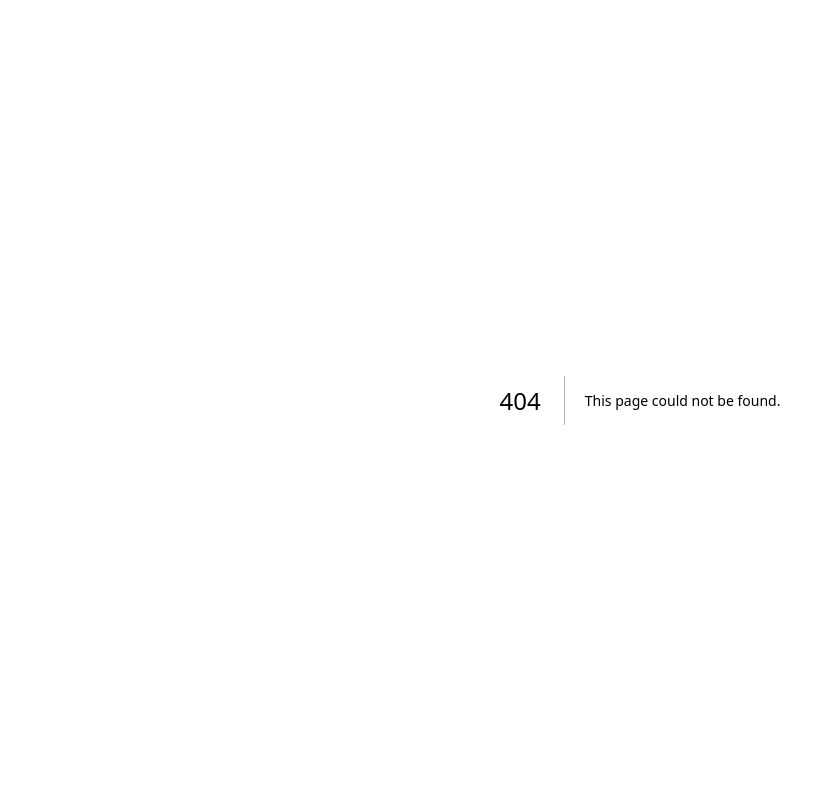
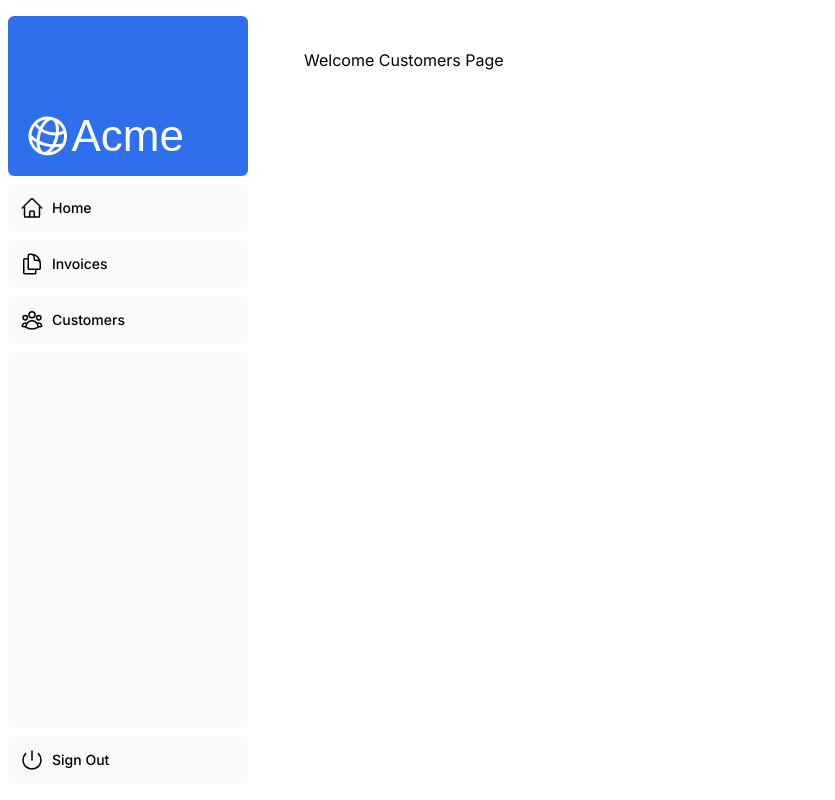
Before and after one commit to mrs28/nextjs-dashboard, a Next.js app: page /dashboard/customers in a window 1280 px wide. Before the commit this address had no page. Shown: the whole page, without its empty margins (0-835 px from the left). Built offline with nearby package versions, Linux system fonts and the light colour scheme; a web font is replaced by a local one.

Commit message:
feat: dashboard pages created

```diff
--- /dev/null
+++ b/app/dashboard/customers/page.tsx
@@ -0,0 +1,4 @@
+//  Customers Page (/dashboard/customers)
+export default function Page() {
+    return <p>Welcome Customers Page</p>;
+  }
--- /dev/null
+++ b/app/dashboard/invoices/page.tsx
@@ -0,0 +1,4 @@
+//  Invoices Page (/dashboard/invoices)
+export default function Page() {
+    return <p>Welcome Invoices Page</p>;
+  }
--- /dev/null
+++ b/app/dashboard/layout.tsx
@@ -0,0 +1,15 @@
+// Este es el componenre layput que renderiza dashboard Page
+import SideNav from '@/app/ui/dashboard/sidenav';
+
+export default function Layout({ children }: { children: React.ReactNode }) {
+  return (
+    <div className="flex h-screen flex-col md:flex-row md:overflow-hidden">
+      <div className="w-full flex-none md:w-64">
+        <SideNav />
+      </div>
+      <div className="flex-grow p-6 md:overflow-y-auto md:p-12">{children}</div>
+    </div>
+  );
+}
+
+//  This file layout is unique to the dashboard pages
--- /dev/null
+++ b/app/dashboard/page.tsx
@@ -0,0 +1,4 @@
+//  Dashboard Page (/dashboard)
+export default function Page() {
+    return <p>Welcome Dashboard Page</p>;
+  }
--- a/app/layout.tsx
+++ b/app/layout.tsx
@@ -1,3 +1,4 @@
+//  Root Layout
 import '@/app/ui/global.css';
 import { inter } from '@/app/ui/fonts';
 
@@ -12,3 +13,6 @@
     </html>
   );
 }
+
+//  Any UI you add to the root layout will be shared across all pages in your application.
+//  I can use it to modify <html> and <body> tags, and add metadata
--- a/app/page.tsx
+++ b/app/page.tsx
@@ -1,3 +1,4 @@
+// Home Page (/)
 import AcmeLogo from '@/app/ui/acme-logo';
 import { ArrowRightIcon } from '@heroicons/react/24/outline';
 import Link from 'next/link';
```
